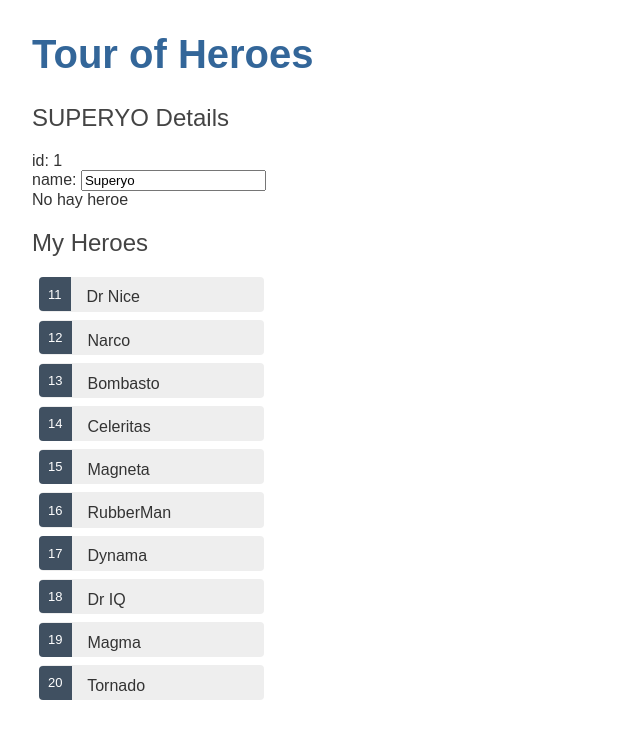
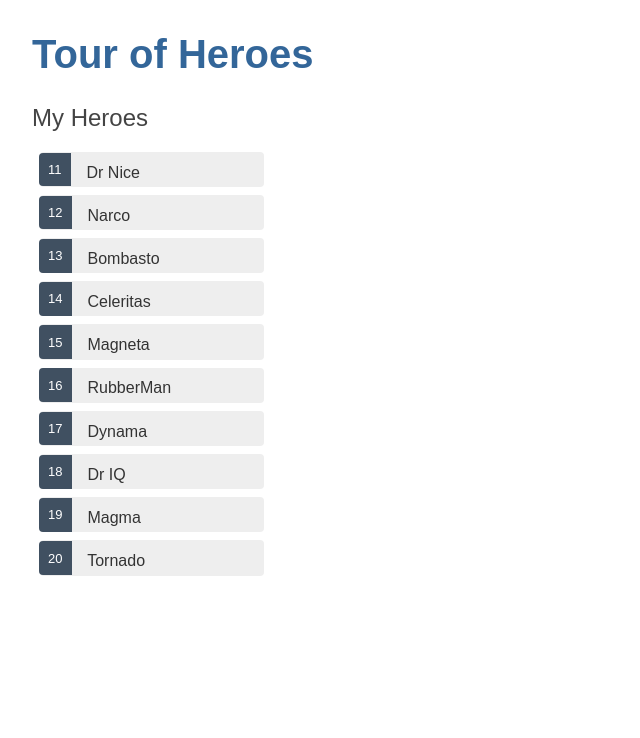
Before and after one commit to javierlete/201911-angular-tour-of-heroes, an Angular app: page /heroes in a window 1280 px wide. Shown: the top 738 px of the page, without its empty margins (0-640 px from the left). Built offline with nearby package versions, Linux system fonts and the light colour scheme.

Commit message:
Master / Detail Components

```diff
--- a/src/app/app.component.html
+++ b/src/app/app.component.html
@@ -1,4 +1,2 @@
 <h1>{{title}}</h1>
-
-<app-hero-detail></app-hero-detail>
 <app-heroes></app-heroes>
--- a/src/app/hero-detail/hero-detail.component.ts
+++ b/src/app/hero-detail/hero-detail.component.ts
@@ -1,4 +1,4 @@
-import { Component, OnInit } from '@angular/core';
+import { Component, OnInit, Input } from '@angular/core';
 import { Hero } from '../hero';
 
 @Component({
@@ -8,7 +8,7 @@ import { Hero } from '../hero';
 })
 export class HeroDetailComponent implements OnInit {
 
-  hero: Hero = {
+  @Input() hero: Hero = {
     id: 1,
     name: 'Superyo'
   };
--- a/src/app/heroes/heroes.component.html
+++ b/src/app/heroes/heroes.component.html
@@ -1,15 +1,4 @@
-<div *ngIf="selectedHero">
-  <h2>{{selectedHero.name | uppercase}} Details</h2>
-  <div><span>id: </span>{{selectedHero.id}}</div>
-  <div>
-    <label>name:
-      <input [(ngModel)]="selectedHero.name" placeholder="name" />
-      <!--<input value="{{hero.name}}" placeholder="name" />-->
-    </label>
-  </div>
-</div>
-
-<div *ngIf="!selectedHero">No hay heroe</div>
+<app-hero-detail [hero]="selectedHero"></app-hero-detail>
 
 <h2>My Heroes</h2>
 <ul class="heroes">
```
